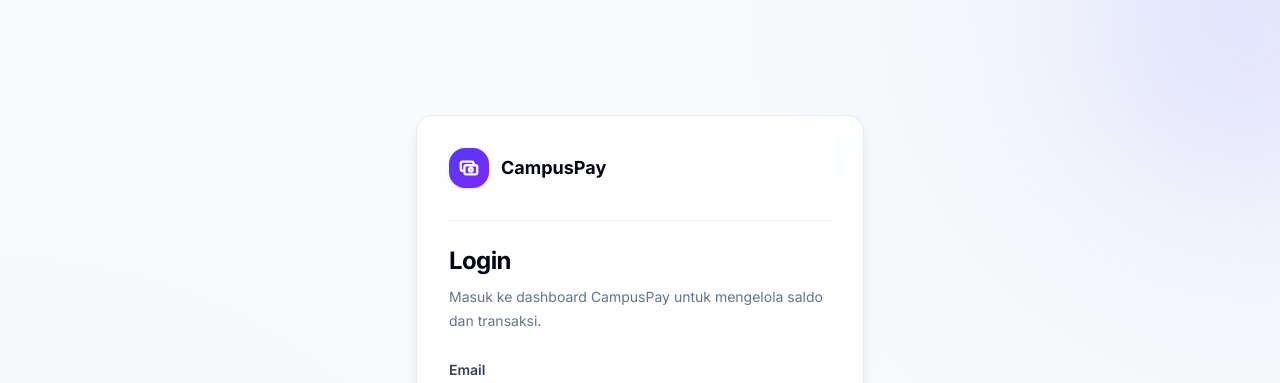
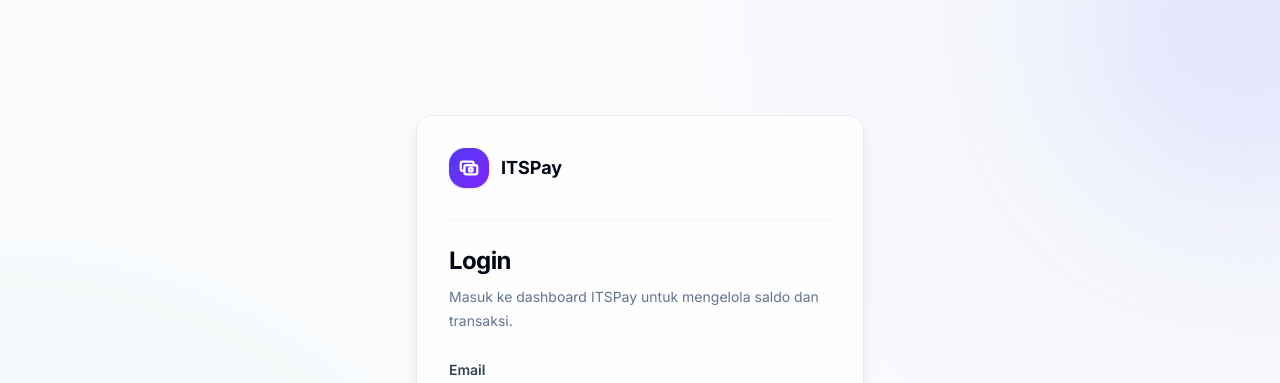
Before and after one commit to My-Bini-Gweh/mbg_frontend, a Next.js app: page /login in a window 1280 px wide. Shown: the top 383 px of the page. Built offline with nearby package versions, Linux system fonts and the light colour scheme; no server answers.

Commit message:
fix: CampusPay to ITSPay

```diff
--- a/src/app/admin/layout.tsx
+++ b/src/app/admin/layout.tsx
@@ -10,7 +10,7 @@
   return (
     <DashboardLayout
       navItems={ADMIN_NAV_ITEMS}
-      title="Admin CampusPay"
+      title="Admin ITSPay"
       subtitle="Operations Console"
       userLabel="Administrator"
     >
--- a/src/app/dashboard/layout.tsx
+++ b/src/app/dashboard/layout.tsx
@@ -11,7 +11,7 @@
     <DashboardLayout
       navItems={STUDENT_NAV_ITEMS}
       title="Dashboard Mahasiswa"
-      subtitle="CampusPay Student"
+      subtitle="ITSPay Student"
       userLabel="Mahasiswa"
     >
       {children}
--- a/src/app/layout.tsx
+++ b/src/app/layout.tsx
@@ -9,7 +9,7 @@
 });
 
 export const metadata: Metadata = {
-  title: "CampusPay",
+  title: "ITSPay",
   description: "Sistem pembayaran digital kampus terintegrasi.",
 };
 
--- a/src/app/login/page.tsx
+++ b/src/app/login/page.tsx
@@ -25,7 +25,7 @@
             Login
           </h1>
           <p className="mt-2 text-sm leading-6 text-slate-500">
-            Masuk ke dashboard CampusPay untuk mengelola saldo dan transaksi.
+            Masuk ke dashboard ITSPay untuk mengelola saldo dan transaksi.
           </p>
         </div>
 
--- a/src/app/register/page.tsx
+++ b/src/app/register/page.tsx
@@ -25,7 +25,7 @@
             Register
           </h1>
           <p className="mt-2 text-sm leading-6 text-slate-500">
-            Daftarkan akun mahasiswa untuk mulai menggunakan CampusPay.
+            Daftarkan akun mahasiswa untuk mulai menggunakan ITSPay.
           </p>
         </div>
 
--- a/src/components/cards/BalanceCard.tsx
+++ b/src/components/cards/BalanceCard.tsx
@@ -14,7 +14,7 @@
 
       <div className="relative flex items-start justify-between gap-4">
         <div>
-          <p className="text-sm font-medium text-indigo-200">Saldo CampusPay</p>
+          <p className="text-sm font-medium text-indigo-200">Saldo ITSPay</p>
           <p className="mt-3 text-3xl font-bold tracking-tight">
             {formatCurrency(balance)}
           </p>
@@ -26,7 +26,7 @@
       </div>
       <div className="relative mt-8 rounded-2xl bg-white/10 p-4 ring-1 ring-white/15 backdrop-blur-sm">
         <p className="text-xs uppercase tracking-[0.2em] text-indigo-200">
-          CampusPay ID
+          ITSPay ID
         </p>
         <p className="mt-2 text-lg font-semibold tracking-wide">{campusPayId}</p>
       </div>
--- a/src/components/dashboard/DashboardHome.tsx
+++ b/src/components/dashboard/DashboardHome.tsx
@@ -39,7 +39,7 @@
   },
   {
     title: "Riwayat Transaksi",
-    description: "Cek detail dan status transaksi CampusPay.",
+    description: "Cek detail dan status transaksi ITSPay.",
     href: "/dashboard/transactions",
     marker: "RT",
   },
--- a/src/components/layout/Sidebar.tsx
+++ b/src/components/layout/Sidebar.tsx
@@ -90,11 +90,10 @@
             <Link
               key={item.href}
               href={item.href}
-              className={`group relative flex items-center gap-3 rounded-2xl px-4 py-3 text-sm font-semibold transition ${
-                active
+              className={`group relative flex items-center gap-3 rounded-2xl px-4 py-3 text-sm font-semibold transition ${active
                   ? "bg-indigo-600 text-white shadow-md shadow-indigo-900/30"
                   : "text-slate-400 hover:bg-slate-800 hover:text-white"
-              }`}
+                }`}
             >
               {/* Active indicator bar */}
               {active ? (
@@ -114,7 +113,7 @@
       {/* Bottom decoration */}
       <div className="mt-auto pt-6 border-t border-slate-800">
         <div className="rounded-2xl bg-slate-800/50 p-4 border border-slate-800">
-          <p className="text-xs font-semibold text-indigo-400">CampusPay v1.0</p>
+          <p className="text-xs font-semibold text-indigo-400">ITSPay v1.0</p>
           <p className="mt-1 text-xs text-slate-400">Powered by Database</p>
         </div>
       </div>
--- a/src/lib/constants.ts
+++ b/src/lib/constants.ts
@@ -1,6 +1,6 @@
 import type { TransactionStatus, TransactionType } from "@/types";
 
-export const APP_NAME = "CampusPay";
+export const APP_NAME = "ITSPay";
 
 export const TRANSACTION_TYPE_FILTERS: Array<TransactionType | "ALL"> = [
   "ALL",
```
